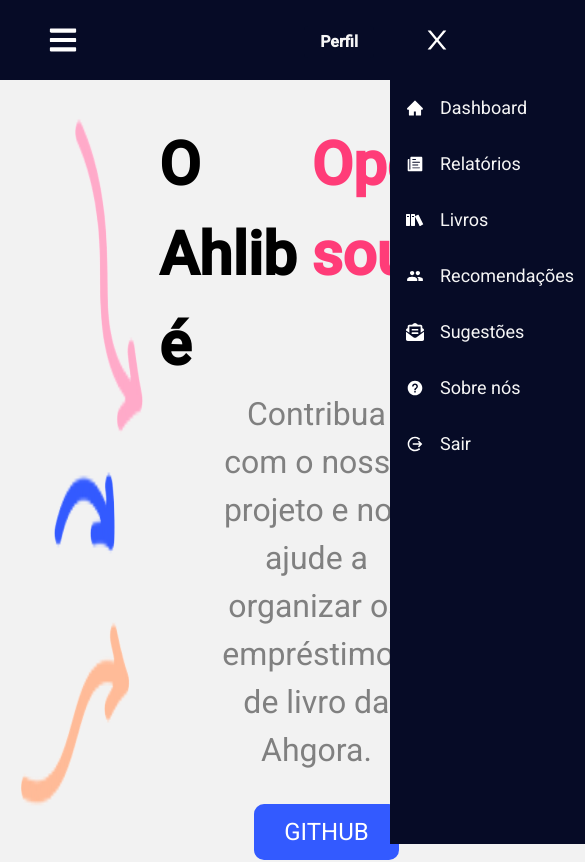
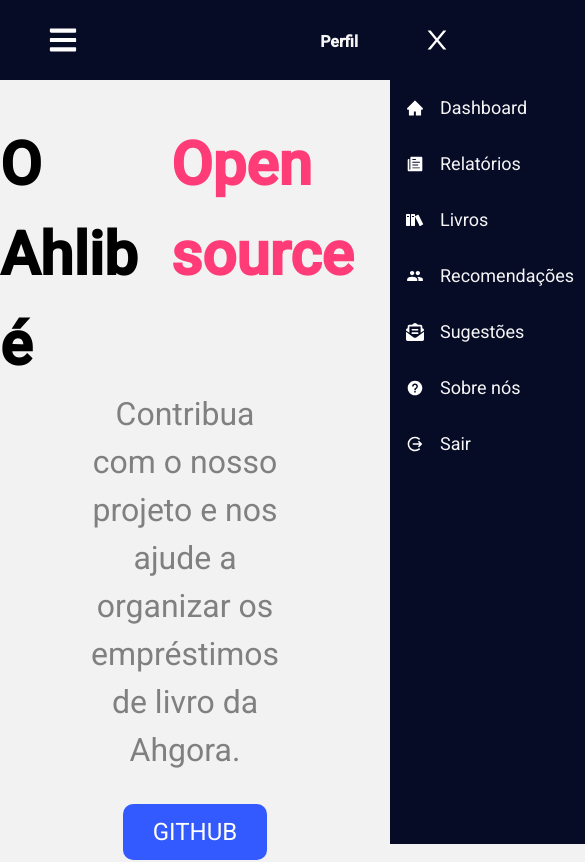
Before and after one commit to AhgoraLabs/AhLib-frontend, a React (Create React App) app: page /sobre in a window 390 px wide. Shown: the top 862 px of the page, 585 px wide, since content can reach past the window. Built offline with nearby package versions, Linux system fonts and the light colour scheme; sample sign-in values are in the browser's storage.

Commit message:
adding more media query

```diff
--- a/src/pages/AboutUs/index.js
+++ b/src/pages/AboutUs/index.js
@@ -48,7 +48,7 @@
     return (
         <Container>
             <div id="header">
-                <img src={arrowRight} />
+                <img className="arrow" src={arrowRight} />
                 <div id="header-container">
                     <h1>
                         O Ahlib é<h1 style={{ marginLeft: 15 }}>Open source</h1>
@@ -58,7 +58,7 @@
                         <button>GITHUB</button>
                     </a>
                 </div>
-                <img src={arrowLeft} />
+                <img className="arrow" src={arrowLeft} />
             </div>
             <div id="team">
                 <h1>Conheça a família Ahlib</h1>
--- a/src/pages/AboutUs/styles.js
+++ b/src/pages/AboutUs/styles.js
@@ -42,6 +42,11 @@
             }
         }
     }
+    .arrow {
+        @media(max-width: 800px) {
+            display:none;
+        }
+    }
 
     #team {
         margin-top: 80px;
@@ -58,7 +63,6 @@
                 color: #ff3c78;
             }
         }
-
         #modals {
             width: 100%;
             display: flex;
```
